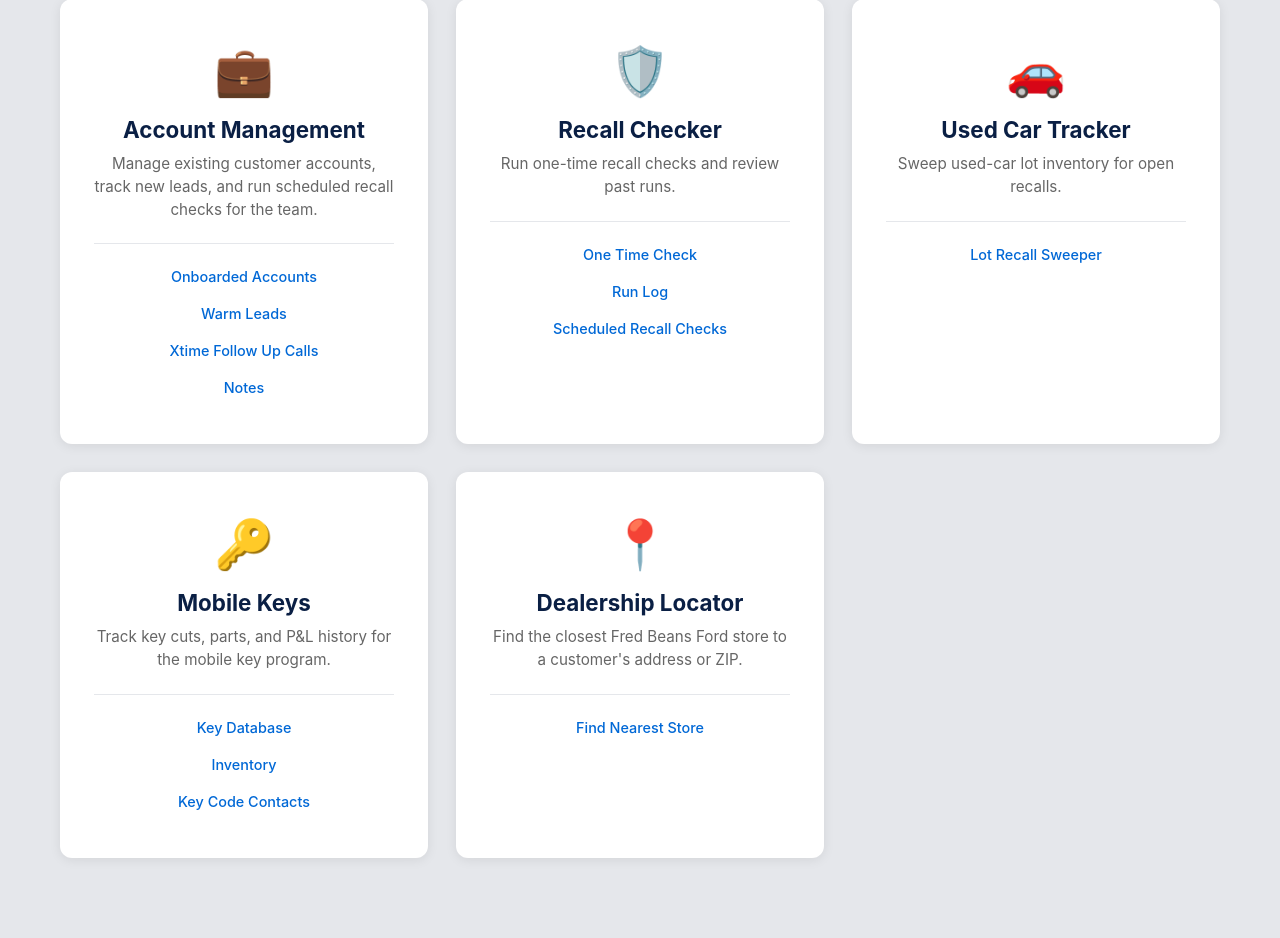
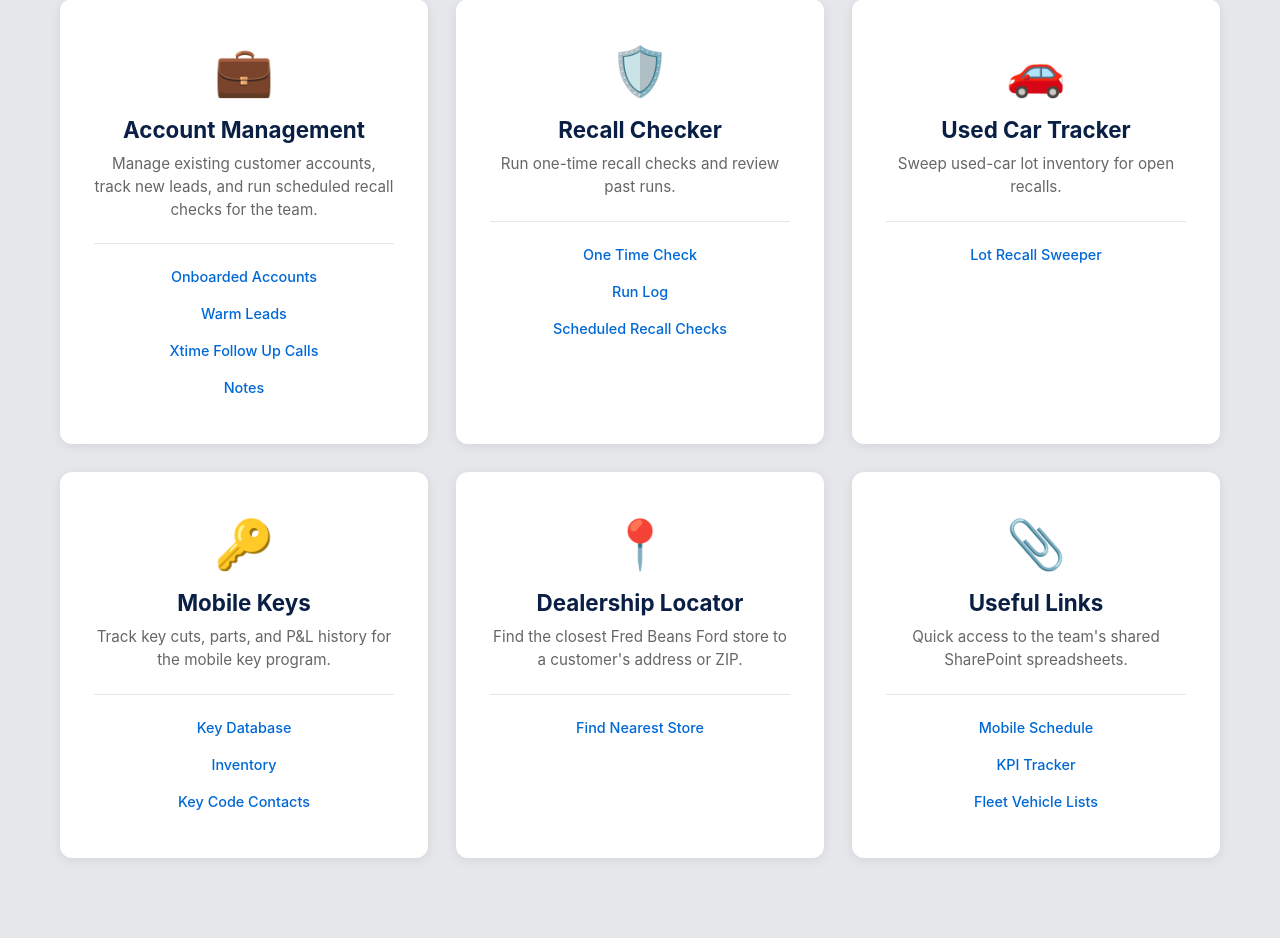
Before and after one commit to CGilbert23/FordRecallCheckScript, a Flask app: page / in a window 1280 px wide. Shown: the part 207-1145 px from the top of the page. Run offline with Flask 3, Linux system fonts and the light colour scheme; parts of the project's set-up code (start-up, migrations or seed data) failed here and were passed over.

Commit message:
adding in useful links

```diff
--- a/templates/home.html
+++ b/templates/home.html
@@ -101,6 +101,19 @@
                     <a href="/dealership-locator">Find Nearest Store</a>
                 </div>
             </div>
+
+            <div class="tile">
+                <div class="tile-head">
+                    <div class="tile-icon">&#128206;</div>
+                    <div class="tile-title">Useful Links</div>
+                    <div class="tile-desc">Quick access to the team's shared SharePoint spreadsheets.</div>
+                </div>
+                <div class="tile-links">
+                    <a href="https://adminfredbeans-my.sharepoint.com/:x:/r/personal/chris_gilbert_fredbeans_com/_layouts/15/Doc.aspx?sourcedoc=%7B23EE6050-0D20-413E-A24F-3E70578FF679%7D&file=Book.xlsx&action=editnew&mobileredirect=true&wdPreviousSession=fe9f7a9c-08ed-a434-e405-1d33d37d9dc0&wdNewAndOpenCt=1759752647162&wdo=4&wdOrigin=wacFileNew&wdPreviousCorrelation=48314cef-4b47-4abe-a396-137751c40d9a&wdnd=1" target="_blank" rel="noopener">Mobile Schedule</a>
+                    <a href="https://adminfredbeans-my.sharepoint.com/:x:/r/personal/chris_gilbert_fredbeans_com/_layouts/15/Doc.aspx?sourcedoc=%7B5409C279-D861-49A5-BC21-768D67D7B029%7D&file=MonthlyKPI_Tracker.xlsx&action=default&mobileredirect=true&wdOrigin=OUTLOOK-METAOS.FILEBROWSER" target="_blank" rel="noopener">KPI Tracker</a>
+                    <a href="https://adminfredbeans-my.sharepoint.com/:x:/r/personal/chris_gilbert_fredbeans_com/_layouts/15/Doc.aspx?sourcedoc=%7B1289B6D6-F61E-4868-80DC-543D3CB536DC%7D&file=MOBILE%20SERVICE%20-%20FLEET%20MANAGEMENT%20TRACKER.xlsx&action=default&mobileredirect=true&wdOrigin=OUTLOOK-METAOS.FILEBROWSER" target="_blank" rel="noopener">Fleet Vehicle Lists</a>
+                </div>
+            </div>
         </div>
     </div>
 </body>
--- a/templates/leads.html
+++ b/templates/leads.html
@@ -129,6 +129,7 @@
         .inline-date { border: 1px solid transparent; background: transparent; padding: 4px 6px; border-radius: 4px; font-family: inherit; font-size: 0.9rem; cursor: pointer; color: inherit; }
         .inline-date:hover { border-color: #cfd8e3; background: #f9fafb; }
         .inline-date:focus { border-color: #0068d6; background: #fff; outline: none; box-shadow: 0 0 0 2px rgba(0,104,214,0.15); }
+        .col-market { white-space: nowrap; }
         .col-source { max-width: 200px; }
         .col-source .muted { white-space: normal; }
         .attempt-badge { display: inline-block; padding: 2px 8px; border-radius: 999px; font-size: 0.72rem; font-weight: 600; }
@@ -213,7 +214,7 @@
                         <tr>
                             <th class="col-actions">Actions</th>
                             <th>Company</th>
-                            <th>Market</th>
+                            <th class="col-market">Market</th>
                             <th>Source</th>
                             <th>Fleet Manager</th>
                             <th class="col-contact">Contact</th>
@@ -242,7 +243,7 @@
                                 </span>
                                 {% endif %}
                             </td>
-                            <td>{{ l.market }}</td>
+                            <td class="col-market">{{ l.market }}</td>
                             <td class="col-source">
                                 {% if l.lead_source == 'Other' and l.lead_source_other %}
                                     Other &middot; <span class="muted">{{ l.lead_source_other }}</span>
```
Also changed, not shown: templates/accounts.html (+2 -11 lines).
